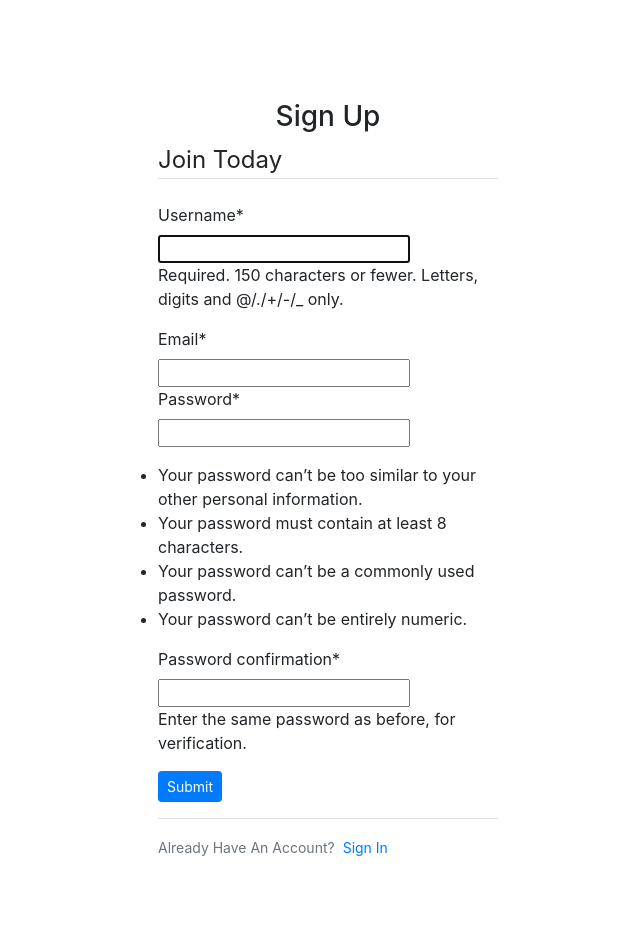
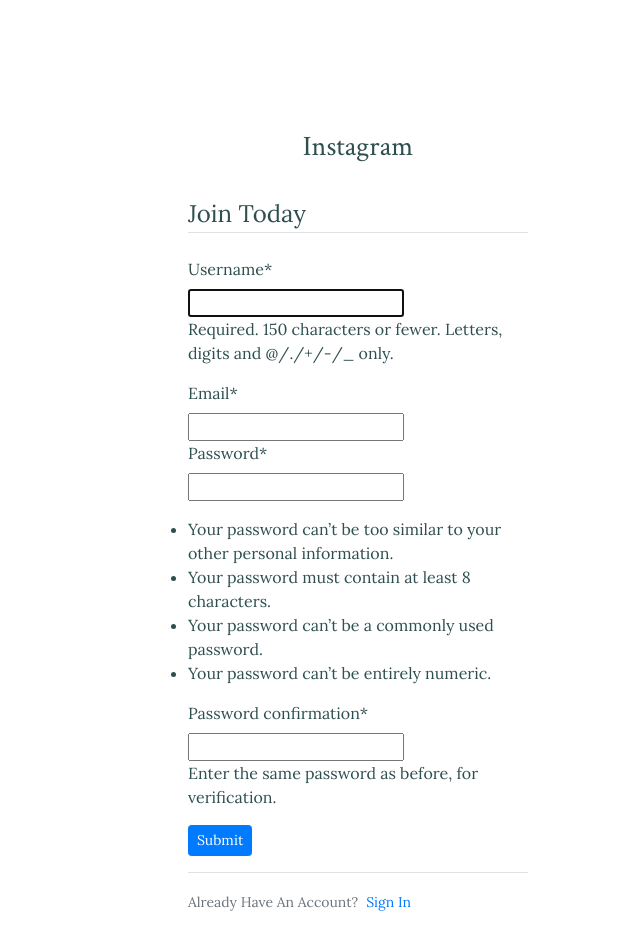
Before and after one commit to wadi-1000/Insta, a Django app: page /accounts/register/ in a window 1280 px wide. Shown: the whole page, without its empty margins (312-952 px from the left). Before the commit the page ends 856 px from the top, so only its background shows below. Run offline with Django 3.2, Linux system fonts and the light colour scheme; some libraries are stand-ins or nearby versions.

Commit message:
Styled register page

```diff
--- a/instagram/templates/new_post.html
+++ b/instagram/templates/new_post.html
@@ -3,7 +3,7 @@
 {% load bootstrap4%}
 
 {% block content %}
-<div class="container" style="margin: 40px; padding: 20px;">
+<div class="container" style="margin: 40px; padding: 20px;font-family: 'Pacifico', cursive;">
 <legend>Create a new post</legend>
     <form class='form'action="{% url 'new-post' %}" method="POST" enctype="multipart/form-data" style="padding: 20px;">
         {% csrf_token %}
--- a/users/templates/users/registration.html
+++ b/users/templates/users/registration.html
@@ -3,41 +3,40 @@
 
 {% load crispy_forms_tags %}
 {% block content %}
+<link rel="preconnect" href="https://fonts.googleapis.com">
+<link rel="preconnect" href="https://fonts.gstatic.com" crossorigin>
+<link href="https://fonts.googleapis.com/css2?family=Crimson+Text&display=swap" rel="stylesheet">
+<link rel="preconnect" href="https://fonts.googleapis.com">
+<link rel="preconnect" href="https://fonts.gstatic.com" crossorigin>
+<link href="https://fonts.googleapis.com/css2?family=Lora&display=swap" rel="stylesheet">
 <div class="container login">
     <div class="row">
-        <!-- Empty div to center form -->
-        <div class="col-md-4">
-
+        <div class="col-4">
+            <img src="" alt="">
         </div>
-        <div class="col-md-4">
             {% if form.errors %}
             <p>Some information Might be Incorrect </p>
             {% endif %}
-            <div class="panel panel-default">
-                <div class="panel-heading">
-                    <h3 class="text-center">Sign Up</h3>
-                </div>
-                <div class="panel-body">
+            <div class="col-4" style="font-family: 'Lora', serif; margin: 30px; color: darkslategray;">
                     <form method="POST">
+                        <h3 class="text-center" style="font-family: 'Crimson Text', serif;">Instagram</h3><br>
                         {% csrf_token %}
                         <legend class="border-bottom mb-4">Join Today</legend>
                         {{ form|crispy }}
                         <div class="form-group">
                             <input type="submit" class="btn btn-primary btn-sm">
                         </div>
+                        <div class = "border-top pt-3">
+                            <small class="text-muted">
+                                Already Have An Account?<a class="ml-2" href="{% url 'login' %}">Sign In</a>
+                            </small>
+                        </div>
                     </form>
-                    <div class = "border-top pt-3">
-                        <small class="text-muted">
-                            Already Have An Account?<a class="ml-2" href="{% url 'login' %}">Sign In</a>
-                        </small>
                     </div>
-                </div>
-            </diV>
-        </div>
-        <!-- Empty div to center form -->
-        <div class="col-md-4">
 
-        </div>
+
+
+
     </div>
 
 </div>
```
Also changed, not shown: static/imgs/download.jpg (added).
